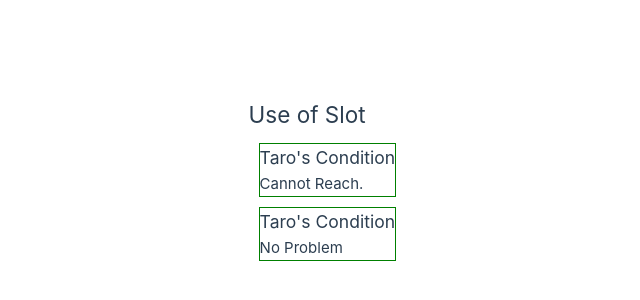
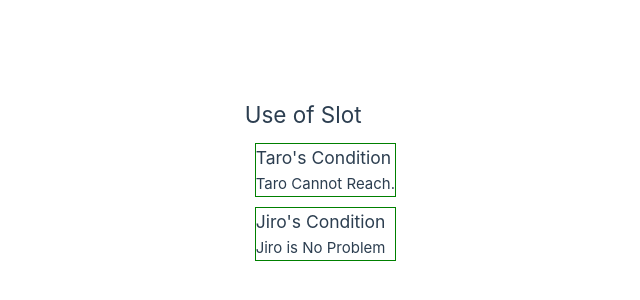
Before and after one commit to koyamal/pra_vue3, a Vue app in the folder Vue3FrontDevTextBook/chap09/childComponent/: page / in a window 1280 px wide. Shown: the part 216-516 px from the top of the page, without its empty margins (234-874 px from the left). Built offline with nearby package versions, Linux system fonts and the light colour scheme.

Commit message:
Use variable

```diff
--- a/Vue3FrontDevTextBook/chap09/childComponent/src/App.vue
+++ b/Vue3FrontDevTextBook/chap09/childComponent/src/App.vue
@@ -10,9 +10,9 @@ const jiro = ref("Jiro");
   <section>
     <h2>Use of Slot</h2>
     <OneSection v-bind:name="taro">
-      <p>Cannot Reach.</p>
+      <p>{{taro}} Cannot Reach.</p>
     </OneSection>
-    <OneSection v-bind:name="taro" />
+    <OneSection v-bind:name="jiro" />
   </section>
 </template>
 
--- a/Vue3FrontDevTextBook/chap09/childComponent/src/components/OneSection.vue
+++ b/Vue3FrontDevTextBook/chap09/childComponent/src/components/OneSection.vue
@@ -9,7 +9,7 @@ defineProps<Props>();
   <section class="box">
     <h1>{{ name }}'s Condition</h1>
     <slot>
-      <p>No Problem</p>
+      <p>{{name}} is No Problem</p>
     </slot>
   </section>
 </template>
```
